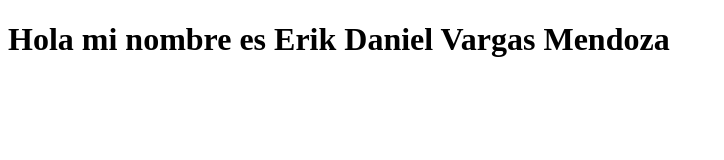
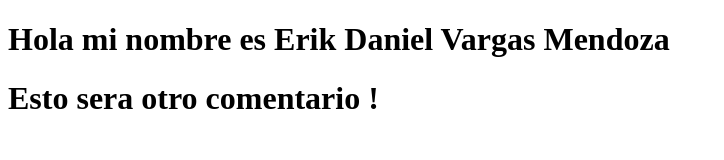
Before and after one commit to ITT-DesWeb/Carlos-Gomez-17-Sep-2020, a plain HTML site: page inicio.html in a window 1280 px wide. Shown: the whole page, without its empty margins (0-724 px from the left). Drawn offline with Linux system fonts and the light colour scheme.

Commit message:
otro comentario

```diff
--- a/inicio.html
+++ b/inicio.html
@@ -8,6 +8,7 @@
 <body>
 
     <h1>Hola mi nombre es Erik Daniel Vargas Mendoza</h1>
+    <h1> Esto sera otro comentario !</h1>
 
 </body>
 </html>
```
